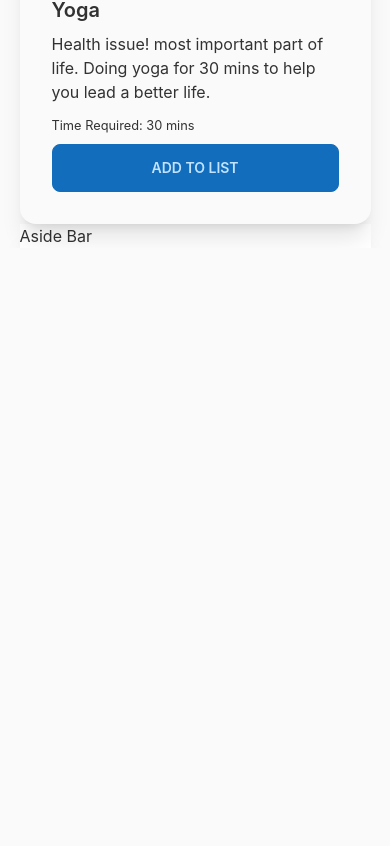
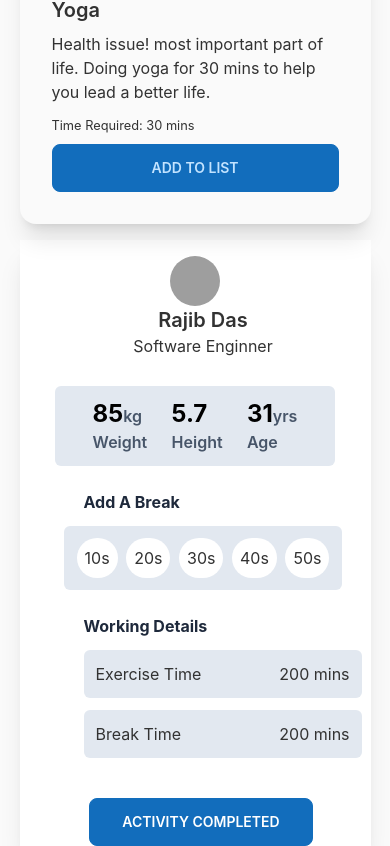
Before and after one commit to rajibdas-it/super-active-club, a React (Create React App) app: page / in a window 390 px wide. Shown: the part 3838-4684 px from the top of the page. Before the commit the page ends 4086 px from the top, so only its background shows below. Built offline with nearby package versions, Linux system fonts and the light colour scheme; grey boxes are pictures that could not be loaded.

Commit message:
responsive done

```diff
--- a/src/Components/Others/Others.js
+++ b/src/Components/Others/Others.js
@@ -1,65 +1,76 @@
-<div className="info-section sm:ml-3 lg:ml-7 flex flex-col lg:flex-col items-center lg:justify-center mt-4">
-<img className="w-[50px] h-[50px] rounded-full" src={user} alt="" />
-<div className="name-info ml-4">
-  <p className="font-semibold text-xl">Rajib Das</p>
-  <p>Software Enginner</p>
-</div>
-</div>
-<div className="others-info mt-7 w-[80%] mx-auto bg-slate-200 rounded-md p-3">
-<div className="w-[80%] mx-auto flex flex-col lg:flex-col justify-evenly gap-6 text-slate-600 font-semibold">
-  <div className="weight">
-    <p>
-      <span className="text-2xl font-bold text-black">85</span>kg
-    </p>
-    <p>Weight</p>
-  </div>
-  <div className="height">
-    <p>
-      <span className="text-2xl font-bold text-black">5.7</span>
-    </p>
-    <p>Height</p>
-  </div>
-  <div className="age">
-    <p>
-      <span className="text-2xl font-bold text-black">31</span>yrs
-    </p>
-    <p>Age</p>
-  </div>
-</div>
-</div>
-<div className="mt-6 ml-4">
-<h1 className="font-bold text-slate-800 ml-12">Add A Break</h1>
-<div className="flex justify-evenly bg-slate-200 gap-2 w-[83%] mx-auto p-3 rounded-md mt-3">
-  <button className="rounded-full bg-white p-2" value={10}>
-    10s
-  </button>
-  <button className="rounded-full bg-white p-2" value={20}>
-    20s
-  </button>
-  <button className="rounded-full bg-white p-2" value={30}>
-    30s
-  </button>
-  <button className="rounded-full bg-white p-2" value={40}>
-    40s
-  </button>
-  <button className="rounded-full bg-white p-2" value={50}>
-    50s
-  </button>
-</div>
-</div>
-<div className="mt-6 ml-4">
-<h1 className="ml-12 font-bold text-slate-800">Working Details</h1>
-<div className="ml-12 bg-slate-200 gap-10 w-[83%] mx-auto flex sm:flex-row lg:flex-col justify-between p-3 rounded-md mt-3">
-  <p>Exercise Time</p>
-  <p>200 mins</p>
-</div>
-<div className="ml-12 bg-slate-200 gap-14 w-[83%] mx-auto flex justify-between p-3 rounded-md mt-3">
-  <p>Break Time</p>
-  <p>200 mins</p>
-</div>
-</div>
-<div className=" mt-10 w-[80%] mx-auto text-center">
-<button className="ml-3 btn btn-primary w-[80%] text-white">
-  Activity Completed
-</button>
-</div>
+// import React from 'react';
+
+// const Others = () => {
+//   return (
+//     <div>
+//       <div className="info-section sm:ml-3 lg:ml-7 flex flex-col lg:flex-col items-center lg:justify-center mt-4">
+// <img className="w-[50px] h-[50px] rounded-full" src={user} alt="" />
+// <div className="name-info ml-4">
+//   <p className="font-semibold text-xl">Rajib Das</p>
+//   <p>Software Enginner</p>
+// </div>
+// </div>
+// <div className="others-info mt-7 w-[80%] mx-auto bg-slate-200 rounded-md p-3">
+// <div className="w-[80%] mx-auto flex flex-col lg:flex-col justify-evenly gap-6 text-slate-600 font-semibold">
+//   <div className="weight">
+//     <p>
+//       <span className="text-2xl font-bold text-black">85</span>kg
+//     </p>
+//     <p>Weight</p>
+//   </div>
+//   <div className="height">
+//     <p>
+//       <span className="text-2xl font-bold text-black">5.7</span>
+//     </p>
+//     <p>Height</p>
+//   </div>
+//   <div className="age">
+//     <p>
+//       <span className="text-2xl font-bold text-black">31</span>yrs
+//     </p>
+//     <p>Age</p>
+//   </div>
+// </div>
+// </div>
+// <div className="mt-6 ml-4">
+// <h1 className="font-bold text-slate-800 ml-12">Add A Break</h1>
+// <div className="flex justify-evenly bg-slate-200 gap-2 w-[83%] mx-auto p-3 rounded-md mt-3">
+//   <button className="rounded-full bg-white p-2" value={10}>
+//     10s
+//   </button>
+//   <button className="rounded-full bg-white p-2" value={20}>
+//     20s
+//   </button>
+//   <button className="rounded-full bg-white p-2" value={30}>
+//     30s
+//   </button>
+//   <button className="rounded-full bg-white p-2" value={40}>
+//     40s
+//   </button>
+//   <button className="rounded-full bg-white p-2" value={50}>
+//     50s
+//   </button>
+// </div>
+// </div>
+// <div className="mt-6 ml-4">
+// <h1 className="ml-12 font-bold text-slate-800">Working Details</h1>
+// <div className="ml-12 bg-slate-200 gap-10 w-[83%] mx-auto flex sm:flex-row lg:flex-col justify-between p-3 rounded-md mt-3">
+//   <p>Exercise Time</p>
+//   <p>200 mins</p>
+// </div>
+// <div className="ml-12 bg-slate-200 gap-14 w-[83%] mx-auto flex justify-between p-3 rounded-md mt-3">
+//   <p>Break Time</p>
+//   <p>200 mins</p>
+// </div>
+// </div>
+// <div className=" mt-10 w-[80%] mx-auto text-center">
+// <button className="ml-3 btn btn-primary w-[80%] text-white">
+//   Activity Completed
+// </button>
+// </div>
+
+//     </div>
+//   );
+// };
+
+// export default Others;
--- a/src/Components/Todos/Todos.js
+++ b/src/Components/Todos/Todos.js
@@ -12,9 +12,10 @@ const Todos = () => {
   console.log(todos);
   return (
     // <div className="w-[90%] mx-auto grid grid-cols-5 gap-4"></div>
-    <div className="w-[90%] mx-auto flex flex-col lg:flex-row">
-      {/* <div className="todos-container col-span-4"> */}
-      <div className="todos-container basis-1/2">
+    // <div className="w-[90%] mx-auto flex flex-col lg:flex-row">
+      <div className="w-[90%] mx-auto grid grid-cols-1 md:grid-col-3 lg:grid-cols-5 gap-4">
+      {/* <div className="todos-container basis-1/2"> */}
+      <div className="todos-container md:col-span-2 lg:col-span-4">
         <p className="text-2xl font-bold mt-10">Super Active Club</p>
         <div className="grid sm:grid-cols-1 md:grid-cols-2 lg:grid-cols-3 gap-3">
           {todos.map((todo) => (
@@ -22,8 +23,74 @@ const Todos = () => {
           ))}
         </div>
       </div>
-      <div className="cart-container bg-white shadow-xl basis-1/4">
-        <h1>Aside Bar</h1>
+      <div className="cart-container bg-white shadow-xl">
+        <div className="info-section sm:ml-3 lg:ml-7 flex flex-col lg:flex-col items-center lg:justify-center mt-4">
+          <img className="w-[50px] h-[50px] rounded-full" src={user} alt="" />
+          <div className="name-info ml-4">
+            <p className="font-semibold text-xl text-center">Rajib Das</p>
+            <p>Software Enginner</p>
+          </div>
+        </div>
+
+        <div className="others-info mt-7 w-[80%] mx-auto bg-slate-200 rounded-md p-3">
+          <div className="w-[80%] mx-auto flex flex-row md:flex-row lg:flex-row justify-evenly gap-6 text-slate-600 font-semibold">
+            <div className="weight">
+              <p>
+                <span className="text-2xl font-bold text-black">85</span>kg
+              </p>
+              <p>Weight</p>
+            </div>
+            <div className="height">
+              <p>
+                <span className="text-2xl font-bold text-black">5.7</span>
+              </p>
+              <p>Height</p>
+            </div>
+            <div className="age">
+              <p>
+                <span className="text-2xl font-bold text-black">31</span>yrs
+              </p>
+              <p>Age</p>
+            </div>
+          </div>
+          </div>
+          <div className="mt-6 ml-4">
+            <h1 className="font-bold text-slate-800 ml-12">Add A Break</h1>
+            <div className="flex justify-evenly bg-slate-200 gap-2 w-[83%] mx-auto p-3 rounded-md mt-3">
+              <button className="rounded-full bg-white p-2" value={10}>
+                10s
+              </button>
+              <button className="rounded-full bg-white p-2" value={20}>
+                20s
+              </button>
+              <button className="rounded-full bg-white p-2" value={30}>
+                30s
+              </button>
+              <button className="rounded-full bg-white p-2" value={40}>
+                40s
+              </button>
+              <button className="rounded-full bg-white p-2" value={50}>
+                50s
+              </button>
+            </div>
+          </div>
+    <div className="mt-6 ml-4">
+    <h1 className="ml-12 font-bold text-slate-800">Working Details</h1>
+    <div className="ml-12 bg-slate-200 gap-10 w-[83%] mx-auto flex sm:flex-row lg:flex-col justify-between p-3 rounded-md mt-3">
+      <p>Exercise Time</p>
+      <p>200 mins</p>
+    </div>
+    <div className="ml-12 bg-slate-200 gap-14 w-[83%] mx-auto flex justify-between p-3 rounded-md mt-3">
+      <p>Break Time</p>
+      <p>200 mins</p>
+    </div>
+    </div>
+          <div className=" mt-10 w-[80%] mx-auto text-center">
+          <button className="ml-3 btn btn-primary w-[80%] text-white">
+            Activity Completed
+          </button>
+          </div>
+
       </div>
     </div>
   );
```
